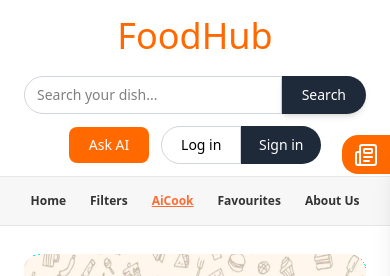
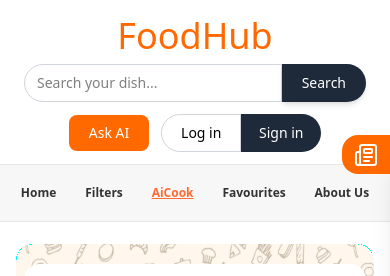
Before and after one commit to TEJAS-KATKAR/FoodHub, a React (Vite) app: page /aicook in a window 390 px wide. Shown: the top 276 px of the page. Built offline with nearby package versions, Linux system fonts and the light colour scheme; no server answers.

Commit message:
major changes for responsiveness for smaller screens

```diff
--- a/src/components/BackupAI.jsx
+++ b/src/components/BackupAI.jsx
@@ -490,8 +490,8 @@ const sendMessage = () => {
 
       {/* CHAT CONTAINER (TOGGLED) */}
       {open && (
-        <div className="min-h-screen bg-orange-200/30 rounded-2xl flex justify-center items-center px-2 bg-[url('/chatbg.png')] bg-repeat w-full h-screen bg-size-[500px_400px] bg-center">
-          <div className="w-full md:w-230 h-[90vh] bg-white rounded-2xl shadow-xl flex flex-col overflow-hidden">
+    <div className=" bg-orange-200/30 rounded-2xl flex justify-center px-2 bg-[url('/chatbg.png')] bg-repeat w-full lg:h-170  bg-size-[500px_400px] bg-center p-5">
+      <div className="w-full md:w-230 max-w-5xl lg:h-[80vh] md:h-[80vh] h-[60vh] bg-white rounded-2xl shadow-xl flex flex-col overflow-hidden">
 
             {/* HEADER */}
             <div className="p-4 border-b flex items-center gap-3">
--- a/src/components/Layout.jsx
+++ b/src/components/Layout.jsx
@@ -8,14 +8,14 @@ import Rsidebar from "./Sidebar/Rsidebar";
 
 export default function Layout() {
   return (
-    <div style={{ minHeight: "100vh", display: "flex", flexDirection: "column" }}>
+    <div className="min-h-screen flex flex-col">
       {/* top navbars */}
       <MainNavbar />
       <SecondaryNavbar />
-      <Rsidebar/>
+      <Rsidebar />
 
       {/* main content area (pages render here) */}
-      <main style={{ flex: 1, padding: "20px 24px", marginTop: "8px" }}>
+      <main className="flex-1 mt-2 py-3.5 px-4 lg:py-5 lg:px-6">
         <Outlet />
       </main>
 
--- a/src/components/Navbar/MainNavbar.jsx
+++ b/src/components/Navbar/MainNavbar.jsx
@@ -13,24 +13,24 @@ export default function MainNavbar() {
   }
 
   return (
-    <header className="sticky top-0 z-60 bg-white border-b border-gray-200 px-6 py-3 lg:py-3 flex flex-wrap items-center gap-3">
+    <header className="lg:sticky top-0 z-60 bg-white border-b border-gray-200 px-6 py-3 lg:py-3 flex flex-wrap items-center gap-3">
       <div className="w-full">
 
         {/* LEFT SECTION */}
-      <div className="flex flex-wrap items-center justify-center lg:justify-start w-full lg:w-auto gap-5">
+      <div className="flex flex-wrap items-center justify-center lg:justify-start w-full lg:w-auto gap-2 lg:gap-5">
 
         {/* LOGO */}
         <Link
           to="/"
           className="w-full lg:w-auto text-center lg:text-left"
         >
-          <h1 className="text-4xl mt-1 lg:m-2 text-orange-500 font-extralight lg:text-5xl ">
+          <h1 className="text-4xl mt-1 lg:m-2 m-0 text-orange-500 font-extralight lg:text-5xl ">
             FoodHub
           </h1>
         </Link>
 
       {/* RIGHT SECTION */}
-<div className="flex flex-wrap lg:flex-nowrap items-center justify-center gap-3 lg:ml-auto lg:mr-auto">
+<div className=" flex flex-wrap lg:mt-0 sm:mt-0 lg:flex-nowrap items-center justify-center gap-3 lg:ml-auto lg:mr-auto">
 
   {/* SEARCH */}
   <div className="flex w-full max-w-[350px] lg:min-w-[400px] lg:px-6 lg:py-3">
--- a/src/components/Navbar/SecondaryNavbar.jsx
+++ b/src/components/Navbar/SecondaryNavbar.jsx
@@ -6,7 +6,7 @@ export default function SecondaryNavbar() {
   const activeClass = "text-[#ff6b35] underline";
 
   return (
-    <nav className="sticky top-16 z-50 bg-[#f7f7f7] border-b border-[#e6e6e6] flex justify-center gap-2 sm:gap-3 lg:gap-6 px-2 sm:px-3 py-2 sm:py-2.5">
+    <nav className="lg:sticky top-16 z-50 bg-[#f7f7f7] border-b border-[#e6e6e6] flex lg:justify-center justify-evenly gap-2 sm:gap-3 lg:gap-6 px-2 sm:px-3 py-3 sm:py-2.5">
       <NavLink to="/" className={({ isActive }) => `${baseClass} ${isActive ? activeClass : ""}`}>Home</NavLink>
       <NavLink to="/filters" className={({ isActive }) => `${baseClass} ${isActive ? activeClass : ""}`}>Filters</NavLink>
       <NavLink to="/aicook" className={({ isActive }) => `${baseClass} ${isActive ? activeClass : ""}`}>AiCook</NavLink>
--- a/src/pages/AiCook.jsx
+++ b/src/pages/AiCook.jsx
@@ -143,8 +143,8 @@ export default function AiCookChat() {
   /* ================== UI ================== */
   return (
     <div className="flex flex-col">
-    <div className="min-h-screen bg-orange-200/30 rounded-2xl flex justify-center items-center px-2 bg-[url('/chatbg.png')] bg-repeat w-full h-screen bg-size-[500px_400px] bg-center">
-      <div className="w-full md:w-230 max-w-5xl h-[90vh] bg-white rounded-2xl shadow-xl flex flex-col overflow-hidden">
+    <div className=" bg-orange-200/30 rounded-2xl flex justify-center px-2 bg-[url('/chatbg.png')] bg-repeat w-full lg:h-170  bg-size-[500px_400px] bg-center p-5">
+      <div className="w-full md:w-230 max-w-5xl lg:h-[80vh] md:h-[80vh] h-[60vh] bg-white rounded-2xl shadow-xl flex flex-col overflow-hidden">
         {/* Header */}
         <div className="p-4 border-b flex items-center gap-3">
           <div className="w-10 h-10 rounded-full bg-orange-500 flex items-center justify-center text-white font-bold">
```
